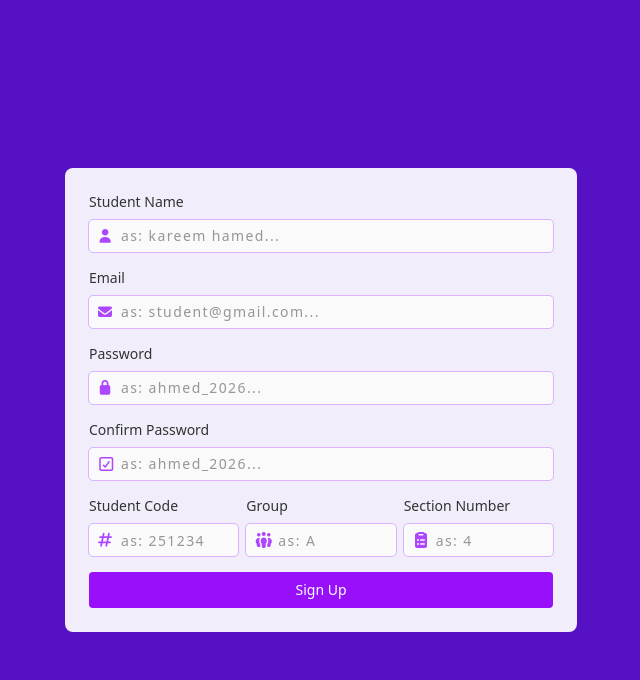
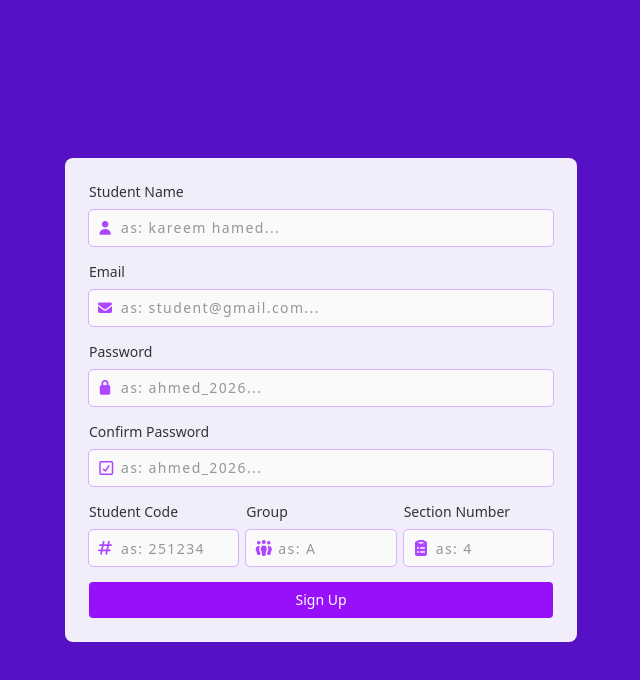
Before and after one commit to FYOTOL1/uni-lms, a React (Vite) app: page / in a window 1280 px wide. Shown: the top 680 px of the page, without its empty margins (319-959 px from the left). Built offline with nearby package versions, Linux system fonts and the light colour scheme.

Commit message:
Check Responsable

```diff
--- a/src/forms/signup/SignupForm.tsx
+++ b/src/forms/signup/SignupForm.tsx
@@ -67,7 +67,7 @@ const SignupForm = () => {
             Student Name
           </label>
           <div
-            className={`relative py-1.5 transition-all outline outline-purple-300 ${focusAndUnfocusStyle(
+            className={`relative py-2 transition-all outline outline-purple-300 ${focusAndUnfocusStyle(
               "studentName"
             )} px-3 bg-zinc-50 ps-8 text-sm tracking-widest text-[#333] rounded`}
           >
@@ -97,7 +97,7 @@ const SignupForm = () => {
             Email
           </label>
           <div
-            className={`relative py-1.5 transition-all outline outline-purple-300  ${focusAndUnfocusStyle(
+            className={`relative py-2 transition-all outline outline-purple-300  ${focusAndUnfocusStyle(
               "email"
             )} px-3 bg-zinc-50 ps-8 text-sm tracking-widest text-[#333] rounded`}
           >
@@ -127,7 +127,7 @@ const SignupForm = () => {
             Password
           </label>
           <div
-            className={`relative py-1.5 transition-all outline outline-purple-300 ${focusAndUnfocusStyle(
+            className={`relative py-2 transition-all outline outline-purple-300 ${focusAndUnfocusStyle(
               "password"
             )} px-3 bg-zinc-50 ps-8 text-sm tracking-widest text-[#333] rounded`}
           >
@@ -155,7 +155,7 @@ const SignupForm = () => {
             Confirm Password
           </label>
           <div
-            className={`relative py-1.5 transition-all outline outline-purple-300 ${focusAndUnfocusStyle(
+            className={`relative py-2 transition-all outline outline-purple-300 ${focusAndUnfocusStyle(
               "confirmPassword"
             )} px-3 bg-zinc-50 ps-8 text-sm tracking-widest text-[#333] rounded`}
           >
@@ -187,7 +187,7 @@ const SignupForm = () => {
               Student Code
             </label>
             <div
-              className={`relative py-1.5 transition-all outline outline-purple-300 ${focusAndUnfocusStyle(
+              className={`relative py-2 transition-all outline outline-purple-300 ${focusAndUnfocusStyle(
                 "studentCode"
               )} px-3 bg-zinc-50 ps-8 text-sm tracking-widest text-[#333] rounded`}
             >
@@ -215,7 +215,7 @@ const SignupForm = () => {
               Group
             </label>
             <div
-              className={`relative py-1.5 transition-all outline outline-purple-300 ${focusAndUnfocusStyle(
+              className={`relative py-2 transition-all outline outline-purple-300 ${focusAndUnfocusStyle(
                 "studentGroup"
               )} px-3 bg-zinc-50 ps-8 text-sm tracking-widest text-[#333] rounded`}
             >
@@ -245,7 +245,7 @@ const SignupForm = () => {
               Section Number
             </label>
             <div
-              className={`relative py-1.5 transition-all outline outline-purple-300 ${focusAndUnfocusStyle(
+              className={`relative py-2 transition-all outline outline-purple-300 ${focusAndUnfocusStyle(
                 "studentSection"
               )} px-3 bg-zinc-50 ps-8 text-sm tracking-widest text-[#333] rounded`}
             >
```
